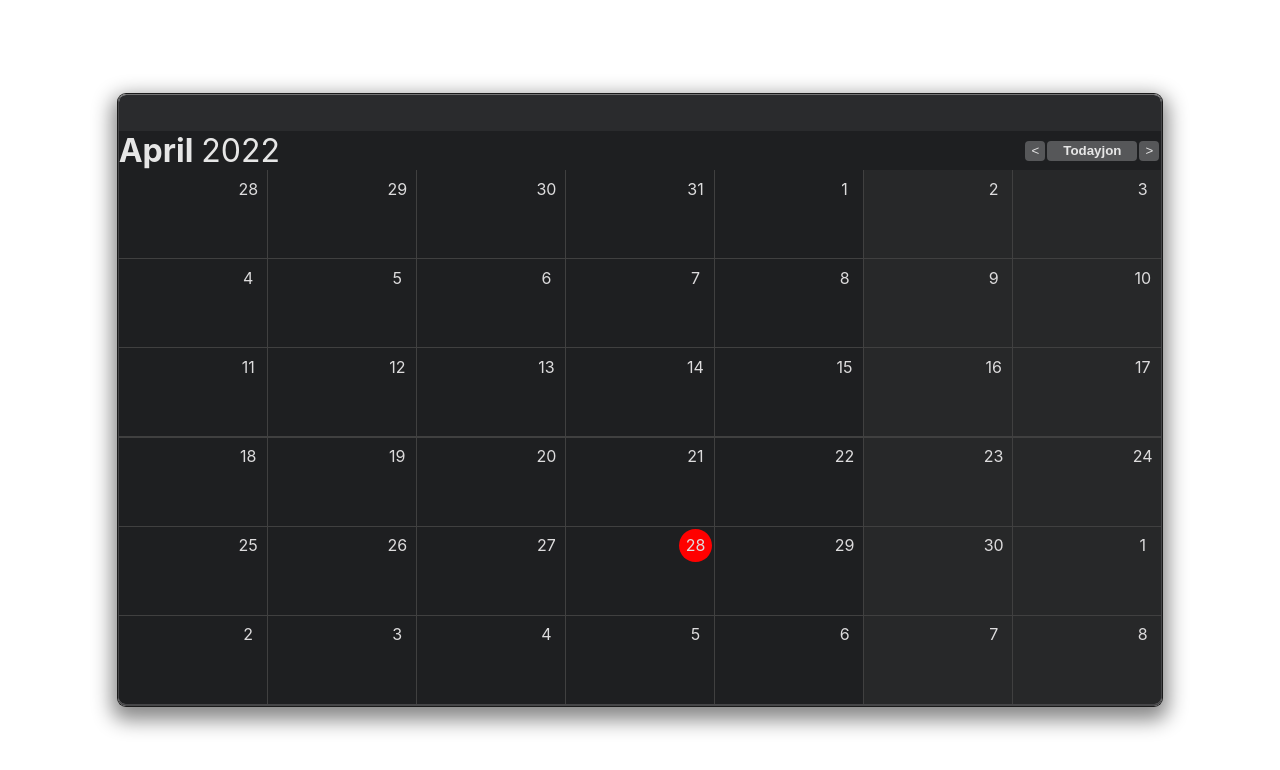
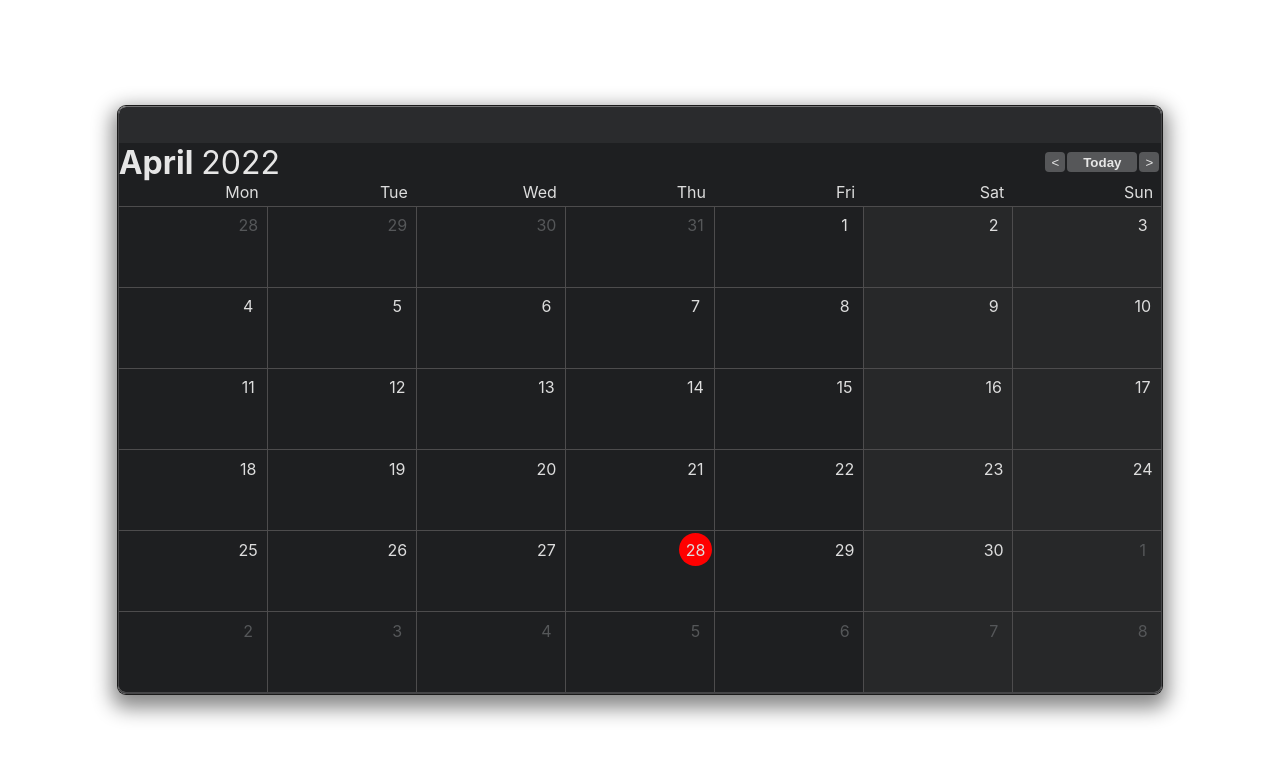
Before and after one commit to abdumutalibov/React_Js_Calendar, a React (Create React App) app: page / in a window 1280 px wide. Shown: the top 770 px of the page. Built offline with nearby package versions, Linux system fonts and the light colour scheme.

Commit message:
Commit qildim

```diff
--- a/src/component/App/index.js
+++ b/src/component/App/index.js
@@ -22,7 +22,7 @@ function App() {
   // const today =moment();
   const [today , setToday] = useState(moment())
   const startDay = today.clone().startOf("month").startOf("week");
-// window.moment = moment;
+window.moment = moment;
 
 const prevHandler =()=> {
 
@@ -41,7 +41,7 @@ const nextHandler =() =>{
     <ShadowWrapper>
         <Title/>
         <Monitor prevHandler={prevHandler} todayHandler={todayHandler} nextHandler={nextHandler} today={today}/>
-        <CalendarGrid startDay={startDay}/>
+        <CalendarGrid startDay={startDay} today={today}/>
     </ShadowWrapper>
   )
 }
--- a/src/component/CalendarGrid/index.js
+++ b/src/component/CalendarGrid/index.js
@@ -4,20 +4,21 @@ import styled from "styled-components";
 const GridWrapper = styled.div`
   display: grid;
   grid-template-columns: repeat(7, 1fr);
-  grid-template-rows: repeat(6, 1fr);
-  background-color: #404040;
+  /* grid-template-rows: repeat(6, 1fr); */
   grid-gap: 1.1px;
+  background-color: ${(props) => (props.isHeader ? "#1E1F21" : "#4D4C4D")};
+  ${(props) => props.isHeader && "border-bottom: 1px solid #4D4C4D"}
 `;
 const CellWrapper = styled.div`
+  min-height: ${(props) => (props.isHeader ? 24 : 80)}px;
   min-width: 148px;
-  min-height: 88px;
   background-color: ${(props) => (props.isWeekend ? "#272829" : "#1E1F21")};
-  color: #dddcdd;
+  color: ${(props) => (props.isSelectedMonth ? "#DDDDDD" : "#555759")};
 `;
 const RowInCell = styled.div`
   display: flex;
-  justify-content: ${(props) =>
-    props.justifyContent ? props.justifyContent : "flex-start"};
+  justify-content: ${(props) => props.justifyContent ? props.justifyContent : "flex-start"};
+${props => props.pr && `padding-right: ${props.pr * 8}px`}
 `;
 
 const DayWrapper = styled.div`
@@ -39,20 +40,34 @@ const CurrentDay = styled("div")`
   justify-content: center;
 `;
 
-const isCurrentDay = (day) => moment().isSame(day, 'day');
-const CalendarGrid = ({ startDay }) => {
+const CalendarGrid = ({ startDay ,today}) => {
+  const isCurrentDay = (day) => moment().isSame(day, "day");
+  const isSelectedMonth = (day) => today.isSame(day, "month");
+  const totalDays = 42;
   const day = startDay.clone().subtract(1, "day");
-  const totalDays = 42;
+const daysMap =[...Array(totalDays)].map(() => day.add(1, 'day').clone())
+  // const daysArray = [...Array(42)].map(() => day.add(1, "day").clone());
+  // console.log(daysArray);
+  return (
+    <>
+      <GridWrapper isHeader>
+        {[...Array(7)].map((_, i) => (
 
-  const daysArray = [...Array(42)].map(() => day.add(1, "day").clone());
-  console.log(daysArray);
-  return (
+
+             <CellWrapper isHeader isSelectedMonth>
+               <RowInCell justifyContent={"flex-end"} pr={1}>
+               { moment().day(i + 1).format('ddd')}
+                </RowInCell>
+               </CellWrapper>
+
+        ))}
+      </GridWrapper>
       <GridWrapper>
-      {daysArray.map((dayItem) => (
+        {daysMap.map((dayItem) => (
           <CellWrapper
-
             isWeekend={dayItem.day() === 6 || dayItem.day() === 0}
             key={dayItem.unix()}
+            isSelectedMonth={isSelectedMonth(dayItem)}
           >
             <RowInCell justifyContent={"flex-end"}>
               <DayWrapper>
@@ -65,7 +80,8 @@ const CalendarGrid = ({ startDay }) => {
           </CellWrapper>
         ))}
       </GridWrapper>
+    </>
   );
 };
-
+//referferferfer
 export default CalendarGrid;
--- a/src/component/Monitor/index.js
+++ b/src/component/Monitor/index.js
@@ -48,7 +48,7 @@ const Monitor = ({today, prevHandler,todayHandler,nextHandler}) => {
        </div>
       <ButtonsWrapper>
         <ButtonWrapper onClick={prevHandler}> &lt;</ButtonWrapper>
-        <TodayButton onClick={todayHandler}>Todayjon</TodayButton>
+        <TodayButton onClick={todayHandler}>Today</TodayButton>
         <ButtonWrapper onClick={nextHandler}>&gt;</ButtonWrapper>
       </ButtonsWrapper>
 
```
Also changed, not shown: 1 other file (tests, documents, lock files or other folders). Lines whose indentation alone changed are shown as unchanged.
